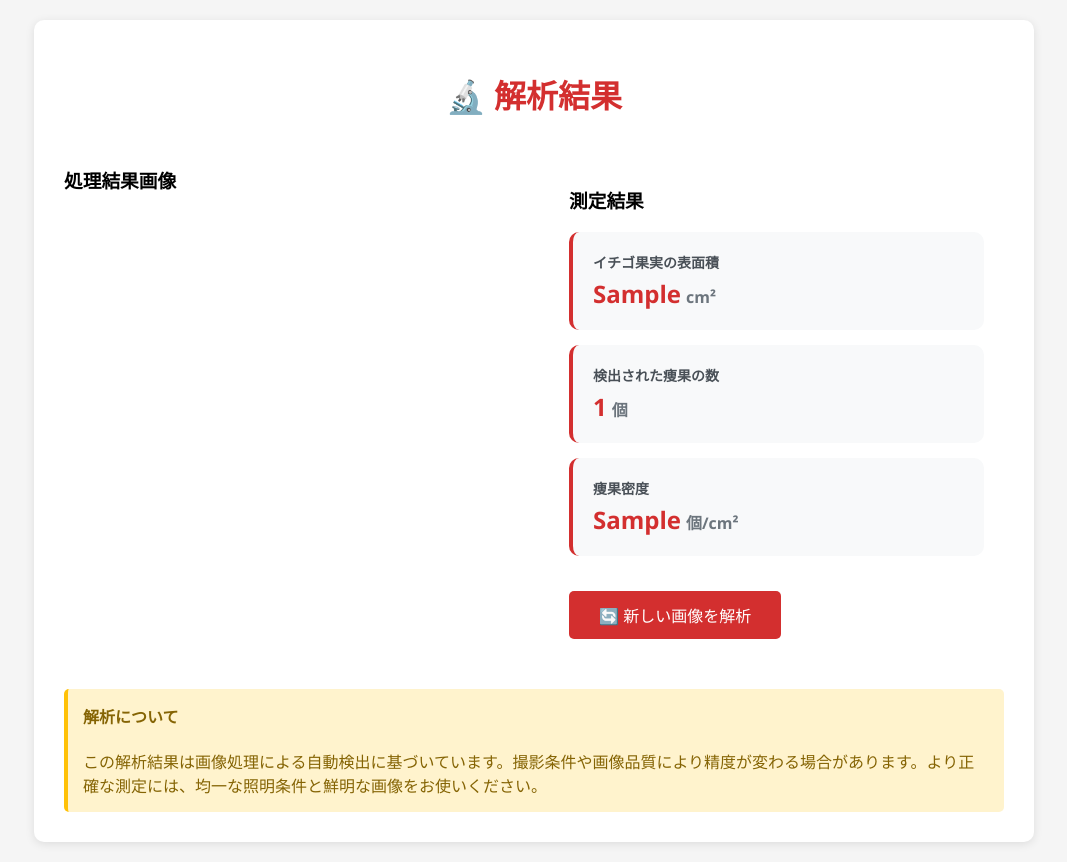
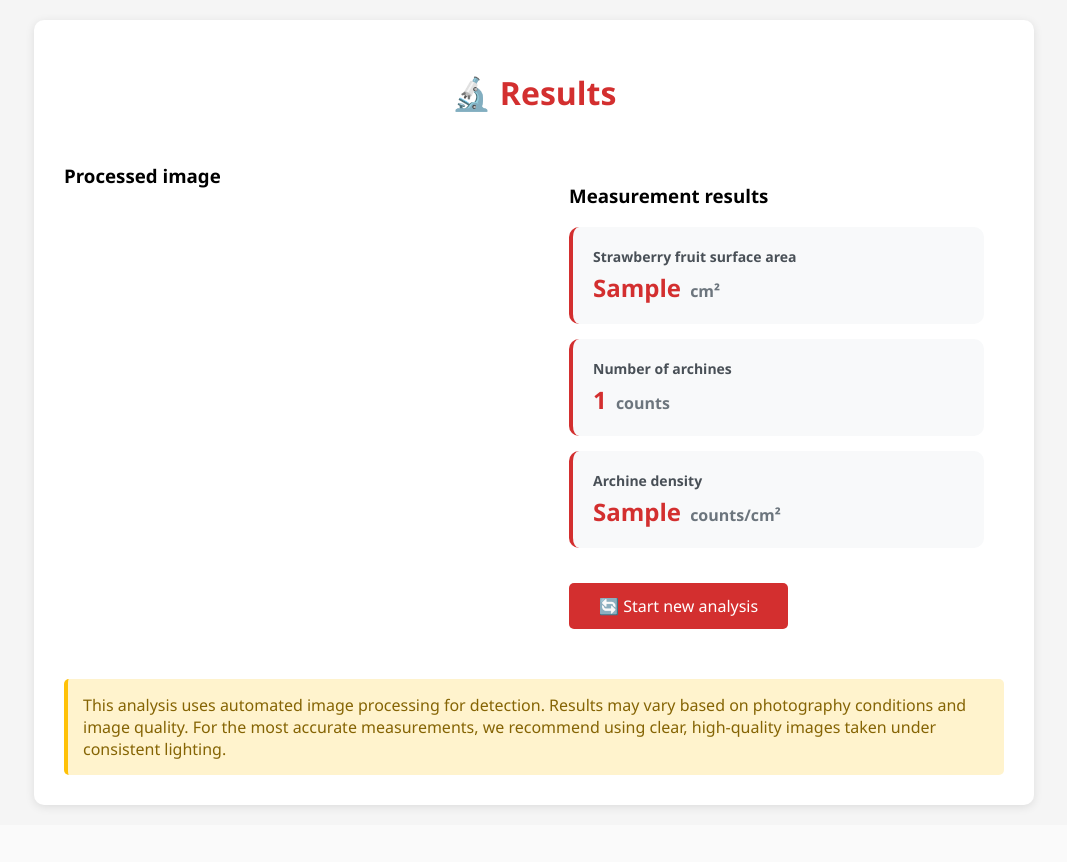
Before and after one commit to endom-ou/Strawberry_achene_counter, a Flask app: template templates/result.html in a window 1280 px wide. Shown: the whole page, without its empty margins (106-1173 px from the left). After the commit the page ends 809 px from the top, so only its background shows below. Run offline with Flask 3, Linux system fonts and the light colour scheme; the template is opened without the code that fills it: most values are stand-ins (such as "Sample title", 1, 10 or a date in 2020).

Commit message:
Update result.html

```diff
--- a/templates/result.html
+++ b/templates/result.html
@@ -3,7 +3,7 @@
 <head>
     <meta charset="UTF-8">
     <meta name="viewport" content="width=device-width, initial-scale=1.0">
-    <title>解析結果 - イチゴ種密度解析アプリ (Strawberry Archine Counter)</title>
+    <title>Results - Strawberry Archine Counter</title>
     <style>
         body {
             font-family: 'Segoe UI', Tahoma, Geneva, Verdana, sans-serif;
@@ -107,44 +107,43 @@
 </head>
 <body>
     <div class="container">
-        <h1>🔬 解析結果</h1>
+        <h1>🔬 Results</h1>
 
         <div class="results-grid">
             <div class="image-section">
-                <h3>処理結果画像</h3>
+                <h3>Processed image</h3>
                 {% if filename %}
                     <img src="{{ url_for('static', filename='uploads/result_' + filename) }}" alt="解析結果画像">
                     <p style="text-align: center; color: #6c757d; margin-top: 10px;">
-                        <small>🟢 緑：イチゴ領域 | 🟡 黄：検出された種</small>
+                        <small>🟢 green： detected strawberry fruit area | 🟡 yellow： detected archines</small>
                     </p>
                 {% endif %}
             </div>
 
             <div class="results-section">
-                <h3>測定結果</h3>
+                <h3>Measurement results</h3>
 
                 <div class="result-item">
-                    <div class="result-label">イチゴ果実の表面積</div>
-                    <div class="result-value">{{ strawberry_area }}<span class="result-unit">cm²</span></div>
+                    <div class="result-label">Strawberry fruit surface area</div>
+                    <div class="result-value">{{ strawberry_area }}<span class="result-unit"> cm²</span></div>
                 </div>
 
                 <div class="result-item">
-                    <div class="result-label">検出された痩果の数</div>
-                    <div class="result-value">{{ seed_count }}<span class="result-unit">個</span></div>
+                    <div class="result-label">Number of archines</div>
+                    <div class="result-value">{{ seed_count }}<span class="result-unit"> counts</span></div>
                 </div>
 
                 <div class="result-item">
-                    <div class="result-label">痩果密度</div>
-                    <div class="result-value">{{ seed_density }}<span class="result-unit">個/cm²</span></div>
+                    <div class="result-label">Archine density</div>
+                    <div class="result-value">{{ seed_density }}<span class="result-unit"> counts/cm²</span></div>
                 </div>
 
-                <a href="{{ url_for('index') }}" class="btn btn-primary">🔄 新しい画像を解析</a>
+                <a href="{{ url_for('index') }}" class="btn btn-primary">🔄 Start new analysis</a>
             </div>
         </div>
 
         <div class="notes">
-            <h4>解析について</h4>
-            <p>この解析結果は画像処理による自動検出に基づいています。撮影条件や画像品質により精度が変わる場合があります。より正確な測定には、均一な照明条件と鮮明な画像をお使いください。</p>
+            <p>This analysis uses automated image processing for detection. Results may vary based on photography conditions and image quality. For the most accurate measurements, we recommend using clear, high-quality images taken under consistent lighting.</p>
         </div>
     </div>
 </body>
```
